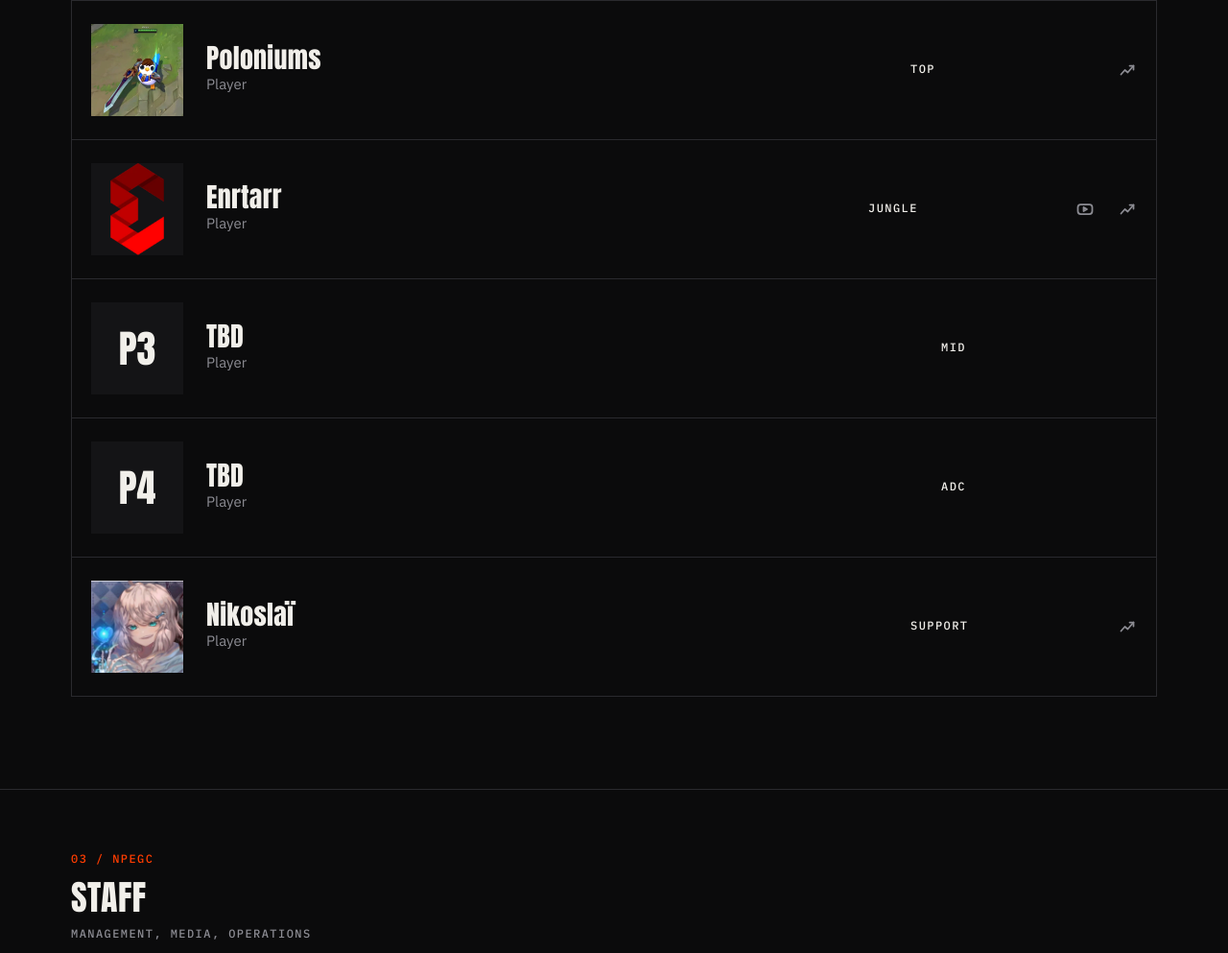
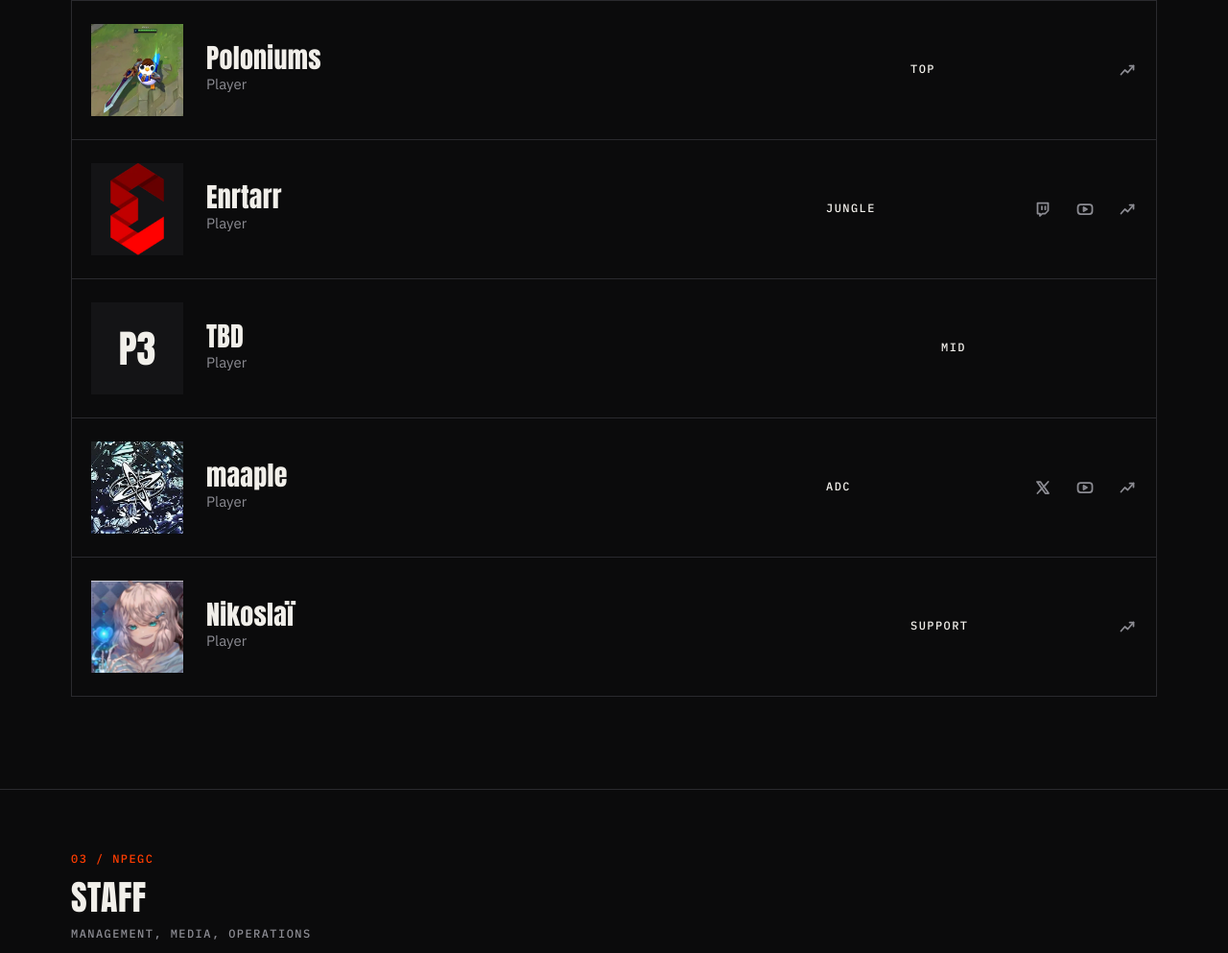
Before and after one commit to NEUILLEPRIME/neuilleprime.github.io, a plain HTML site: page roster.html in a window 1280 px wide. Shown: the part 1451-2444 px from the top of the page at 96% size. Drawn offline with Linux system fonts and the light colour scheme.

Commit message:
Add maaple as LoL player

```diff
--- a/roster.html
+++ b/roster.html
@@ -200,7 +200,8 @@
             </ul>
           </li>
           <li class="row">
-            <img class="portrait" src="./assets/img/portraits/Nikoslaï.webp" alt="" aria-hidden="true" width="96" height="96" loading="lazy" decoding="async">
+            <img class="portrait" src="./assets/img/portraits/Nikoslaï.webp" alt="" aria-hidden="true" width="96"
+              height="96" loading="lazy" decoding="async">
             <div>
               <p class="row__tag" id="tag-coach-rl" translate="no">Nikoslaï</p>
               <p class="row__name" translate="no">Coach</p>
@@ -236,8 +237,8 @@
                     <path d="M14 6h.01" />
                   </svg></a></li>
               <li><a href="https://rocketleague.tracker.network/rocket-league/profile/epic/nikoslaï/overview"
-                  aria-label="RL Tracker" aria-describedby="tag-coach-rl"><svg class="icon" viewBox="0 0 20 20" width="20"
-                    height="20" fill="none" stroke="currentColor" stroke-width="1.75" stroke-linecap="round"
+                  aria-label="RL Tracker" aria-describedby="tag-coach-rl"><svg class="icon" viewBox="0 0 20 20"
+                    width="20" height="20" fill="none" stroke="currentColor" stroke-width="1.75" stroke-linecap="round"
                     stroke-linejoin="round" aria-hidden="true" focusable="false">
                     <path d="M3.5 16.5h13" />
                     <path d="M5.5 13.5v-4M10 13.5v-9M14.5 13.5v-6" />
@@ -319,7 +320,7 @@
                     <path d="M4 4h3.4L16 16h-3.4z" />
                     <path d="M15.6 4l-4.9 5.4M9.3 10.6 4.4 16" />
                   </svg></a></li>
-              <li hidden><a href="https://twitch.tv/enrtarr" aria-label="Twitch" aria-describedby="tag-tag-5"><svg
+              <li><a href="https://twitch.tv/enrtarr" aria-label="Twitch" aria-describedby="tag-tag-5"><svg
                     class="icon" viewBox="0 0 20 20" width="20" height="20" fill="none" stroke="currentColor"
                     stroke-width="1.75" stroke-linecap="round" stroke-linejoin="round" aria-hidden="true"
                     focusable="false">
@@ -396,14 +397,15 @@
             </ul>
           </li>
           <li class="row">
-            <div class="initials" aria-hidden="true">P4</div>
+            <img class="portrait" src="./assets/img/portraits/maaple.webp" alt="" aria-hidden="true" width="96"
+              height="96" loading="lazy" decoding="async">
             <div>
-              <p class="row__tag" id="tag-tag-7" translate="no">TBD</p>
+              <p class="row__tag" id="tag-tag-7" translate="no">maaple</p>
               <p class="row__name" translate="no">Player</p>
             </div>
             <p class="label row__role" data-i18n="role.adc">ADC</p>
-            <ul class="social" role="list" hidden>
-              <li hidden><a href="https://x.com/YOUR-X" aria-label="X" aria-describedby="tag-tag-7"><svg class="icon"
+            <ul class="social" role="list">
+              <li><a href="https://x.com/maaplefx" aria-label="X" aria-describedby="tag-tag-7"><svg class="icon"
                     viewBox="0 0 20 20" width="20" height="20" fill="none" stroke="currentColor" stroke-width="1.75"
                     stroke-linecap="round" stroke-linejoin="round" aria-hidden="true" focusable="false">
                     <path d="M4 4h3.4L16 16h-3.4z" />
@@ -416,10 +418,10 @@
                     <path d="M4.5 3.5h11v8l-3 3h-3l-2.5 2.5v-2.5h-2.5z" />
                     <path d="M9 7.2v3M12.5 7.2v3" />
                   </svg></a></li>
-              <li hidden><a href="https://youtube.com/@YOUR-YOUTUBE" aria-label="YouTube"
-                  aria-describedby="tag-tag-7"><svg class="icon" viewBox="0 0 20 20" width="20" height="20" fill="none"
-                    stroke="currentColor" stroke-width="1.75" stroke-linecap="round" stroke-linejoin="round"
-                    aria-hidden="true" focusable="false">
+              <li><a href="https://youtube.com/@maaplefx" aria-label="YouTube" aria-describedby="tag-tag-7"><svg
+                    class="icon" viewBox="0 0 20 20" width="20" height="20" fill="none" stroke="currentColor"
+                    stroke-width="1.75" stroke-linecap="round" stroke-linejoin="round" aria-hidden="true"
+                    focusable="false">
                     <rect x="2.5" y="5" width="15" height="10" rx="3" />
                     <path d="M8.5 8v4l3.5-2z" />
                   </svg></a></li>
@@ -431,7 +433,7 @@
                     <circle cx="10" cy="10" r="3" />
                     <path d="M14 6h.01" />
                   </svg></a></li>
-              <li hidden><a href="https://dpm.lol/YOUR-RIOT-ID" aria-label="DPM.LOL" aria-describedby="tag-tag-7"><svg
+              <li><a href="https://dpm.lol/maaple-diff" aria-label="DPM.LOL" aria-describedby="tag-tag-7"><svg
                     class="icon" viewBox="0 0 20 20" width="20" height="20" fill="none" stroke="currentColor"
                     stroke-width="1.75" stroke-linecap="round" stroke-linejoin="round" aria-hidden="true"
                     focusable="false">
@@ -552,10 +554,10 @@
                     <rect x="2.5" y="5" width="15" height="10" rx="3" />
                     <path d="M8.5 8v4l3.5-2z" />
                   </svg></a></li>
-              <li hidden><a href="https://instagram.com/enrtarr" aria-label="Instagram" aria-describedby="tag-staff-1"><svg
-                    class="icon" viewBox="0 0 20 20" width="20" height="20" fill="none" stroke="currentColor"
-                    stroke-width="1.75" stroke-linecap="round" stroke-linejoin="round" aria-hidden="true"
-                    focusable="false">
+              <li hidden><a href="https://instagram.com/enrtarr" aria-label="Instagram"
+                  aria-describedby="tag-staff-1"><svg class="icon" viewBox="0 0 20 20" width="20" height="20"
+                    fill="none" stroke="currentColor" stroke-width="1.75" stroke-linecap="round" stroke-linejoin="round"
+                    aria-hidden="true" focusable="false">
                     <rect x="3.5" y="3.5" width="13" height="13" rx="4" />
                     <circle cx="10" cy="10" r="3" />
                     <path d="M14 6h.01" />
@@ -609,9 +611,10 @@
               <p class="row__name">Staff</p>
             </div>
             <ul class="social" role="list">
-              <li hidden><a href="https://x.com/YOUR-STAFF-3" aria-label="X" aria-describedby="tag-staff-3"><svg class="icon"
-                    viewBox="0 0 20 20" width="20" height="20" fill="none" stroke="currentColor" stroke-width="1.75"
-                    stroke-linecap="round" stroke-linejoin="round" aria-hidden="true" focusable="false">
+              <li hidden><a href="https://x.com/YOUR-STAFF-3" aria-label="X" aria-describedby="tag-staff-3"><svg
+                    class="icon" viewBox="0 0 20 20" width="20" height="20" fill="none" stroke="currentColor"
+                    stroke-width="1.75" stroke-linecap="round" stroke-linejoin="round" aria-hidden="true"
+                    focusable="false">
                     <path d="M4 4h3.4L16 16h-3.4z" />
                     <path d="M15.6 4l-4.9 5.4M9.3 10.6 4.4 16" />
                   </svg></a></li>
@@ -626,9 +629,10 @@
               <p class="row__name">Staff</p>
             </div>
             <ul class="social" role="list" hidden>
-              <li hidden><a href="https://x.com/YOUR-STAFF-3" aria-label="X" aria-describedby="tag-staff-4"><svg class="icon"
-                    viewBox="0 0 20 20" width="20" height="20" fill="none" stroke="currentColor" stroke-width="1.75"
-                    stroke-linecap="round" stroke-linejoin="round" aria-hidden="true" focusable="false">
+              <li hidden><a href="https://x.com/YOUR-STAFF-3" aria-label="X" aria-describedby="tag-staff-4"><svg
+                    class="icon" viewBox="0 0 20 20" width="20" height="20" fill="none" stroke="currentColor"
+                    stroke-width="1.75" stroke-linecap="round" stroke-linejoin="round" aria-hidden="true"
+                    focusable="false">
                     <path d="M4 4h3.4L16 16h-3.4z" />
                     <path d="M15.6 4l-4.9 5.4M9.3 10.6 4.4 16" />
                   </svg></a></li>
```
